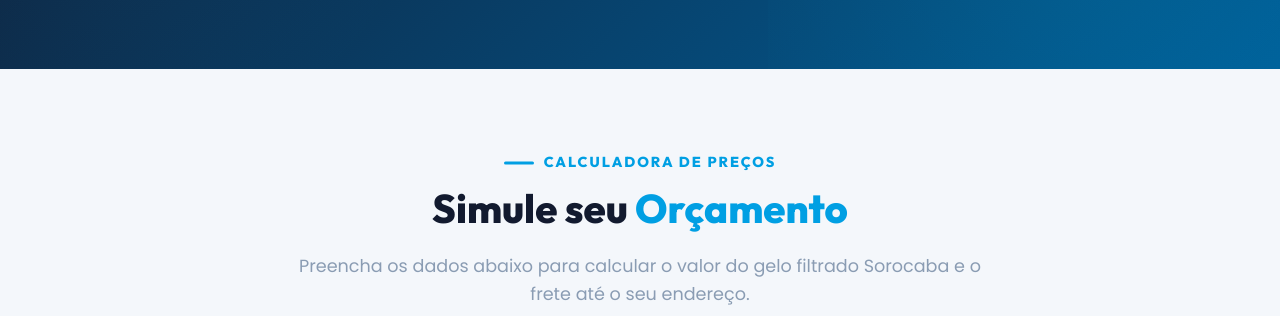
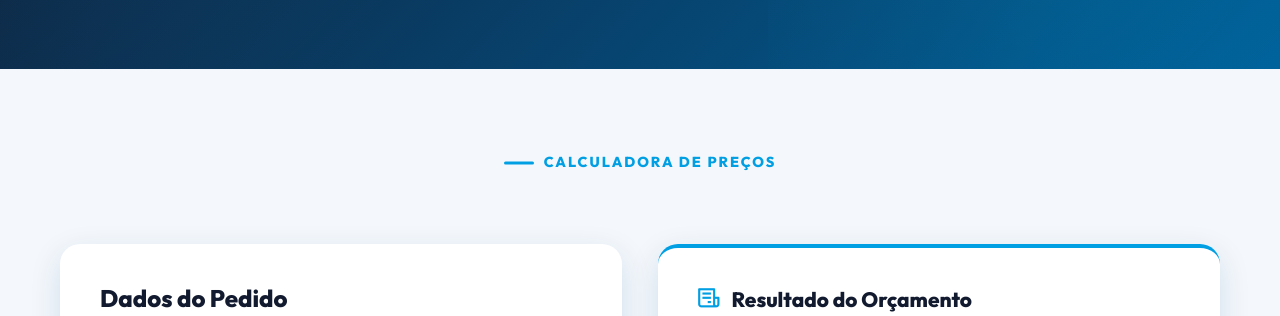
Before and after one commit to Juliopucciarelli/ursaogelos, a website: page orcamento.html in a window 1280 px wide. Shown: the part 403-719 px from the top of the page. Drawn offline with nearby package versions, Linux system fonts and the light colour scheme; some packages are replaced by stand-ins of ours; no server answers.

Commit message:
simulador de orçamento

```diff
--- a/orcamento.html
+++ b/orcamento.html
@@ -741,9 +741,6 @@
             <div class="container">
                 <div class="section-header text-center">
                     <span class="subtitle">Calculadora de Preços</span>
-                    <h2>Simule seu <span class="text-primary">Orçamento</span></h2>
-                    <p class="section-desc">Preencha os dados abaixo para calcular o valor do gelo filtrado Sorocaba e
-                        o frete até o seu endereço.</p>
                 </div>
 
                 <div class="calc-layout">
```
